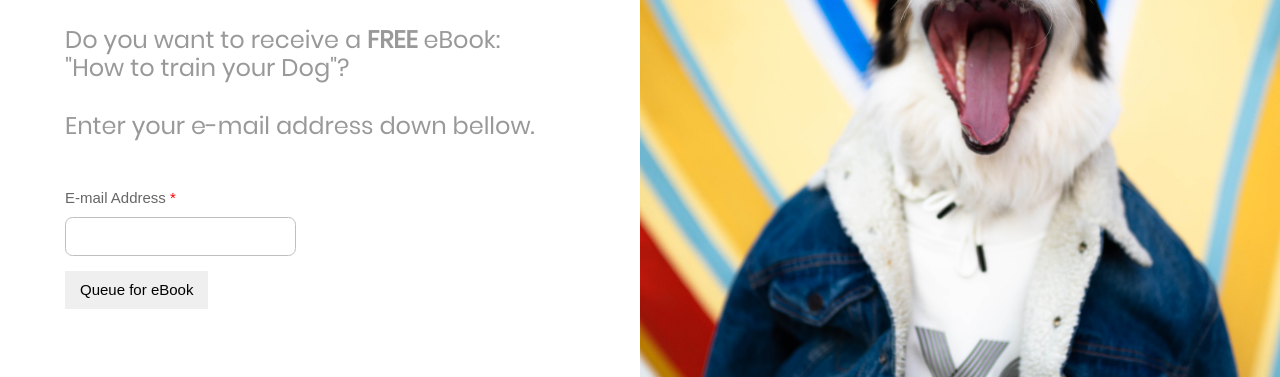
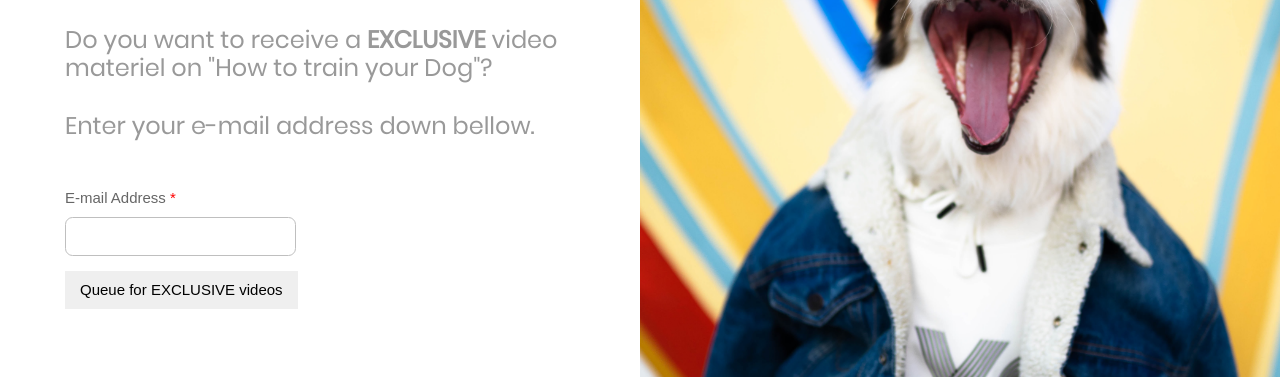
Before and after one commit to Kejvu/kejvu.github.io, a plain HTML site: page index.html in a window 1280 px wide. Shown: the part 322-699 px from the top of the page. Drawn offline with Linux system fonts and the light colour scheme.

Commit message:
promena mateirjala

```diff
--- a/index.html
+++ b/index.html
@@ -40,7 +40,7 @@
 					</h3>
 
 					<p class="m2-txt1 p-b-46">
-						Do you want to receive a <strong>FREE</strong> eBook: "How to train your Dog"?
+						Do you want to receive a <strong>EXCLUSIVE</strong> video materiel on "How to train your Dog"?
 					</br></br>
 					Enter your e-mail address down bellow.
 					</p>
@@ -63,7 +63,7 @@
 								<!-- real people should not fill this in and expect good things - do not remove this or risk form bot signups-->
 								<div style="position: absolute; left: -5000px;" aria-hidden="true"><input type="text"
 										name="b_72eaffdf120b1c76247e08712_d95d69b7dc" tabindex="-1" value=""></div>
-								<div class="clear"><input type="submit" value="Queue for eBook" name="subscribe"
+								<div class="clear"><input type="submit" value="Queue for EXCLUSIVE videos" name="subscribe"
 										id="mc-embedded-subscribe" class="button"></div>
 							</div>
 						</form>
```
